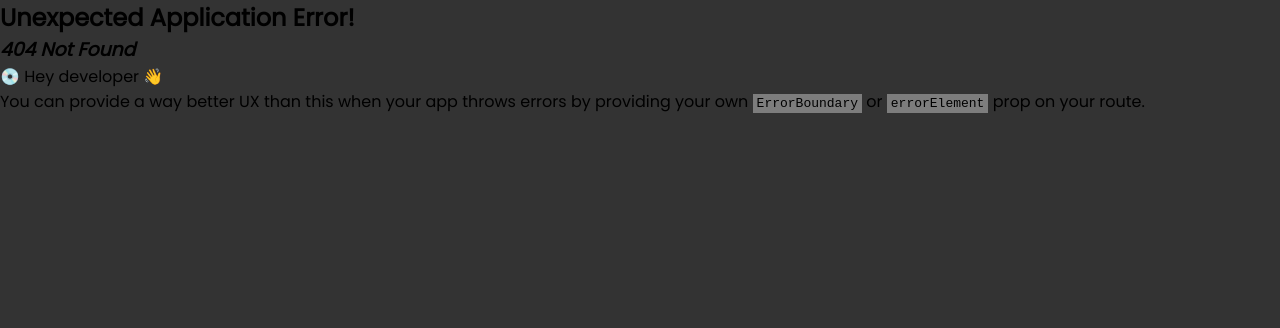
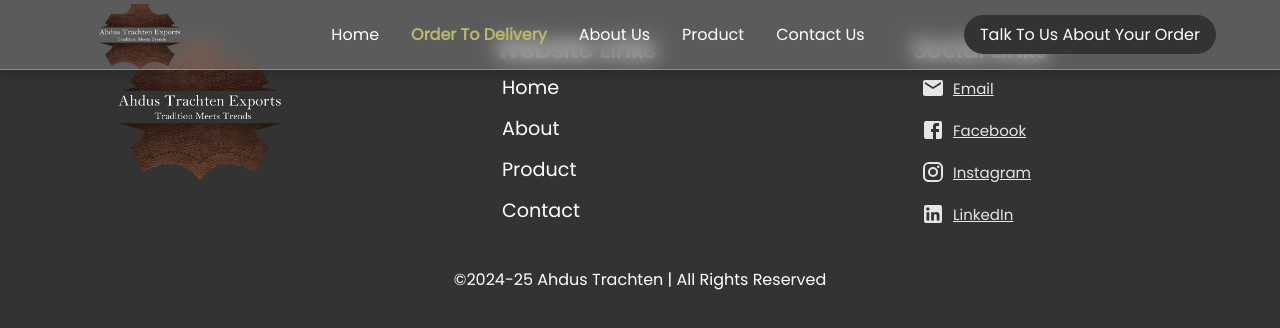
Before and after one commit to MusaZaidi110/AHDUSTRACHTEN, a React (Vite) app: page /OrderDelivery in a window 1280 px wide. Before the commit this address had no page. Shown: the top 328 px of the page. Built offline with nearby package versions, Linux system fonts and the light colour scheme.

Commit message:
Making Route

```diff
--- a/src/Components/Navbar/Navbar.jsx
+++ b/src/Components/Navbar/Navbar.jsx
@@ -37,7 +37,7 @@
             </NavLink>
           </li>
           <li>
-            <NavLink to="#" className={({ isActive }) => (isActive ? "active-link" : "")}>
+            <NavLink to="/OrderDelivery" className={({ isActive }) => (isActive ? "active-link" : "")}>
               Order To Delivery
             </NavLink>
           </li>
--- /dev/null
+++ b/src/Pages/OrderDelivery.jsx
@@ -0,0 +1,11 @@
+import React from 'react'
+
+const OrderDelivery = () => {
+  return (
+    <div>
+
+    </div>
+  )
+}
+
+export default OrderDelivery
--- a/src/main.jsx
+++ b/src/main.jsx
@@ -7,6 +7,7 @@
 import ContactPage from "./Pages/ContactUs/ContactPage.jsx";
 import ProductPage from "./Pages/Product/ProductPage.jsx";
 import Layout from "./Pages/Layout.jsx";
+import OrderDelivery from "./Pages/OrderDelivery.jsx";
 
 const router = createBrowserRouter([
   {
@@ -34,6 +35,14 @@
     ),
   },
   {
+    path: "/OrderDelivery",
+    element: (
+      <Layout>
+        <OrderDelivery />
+      </Layout>
+    ),
+  },
+  {
     path: "/Product",
     element: (
       <Layout>
```
